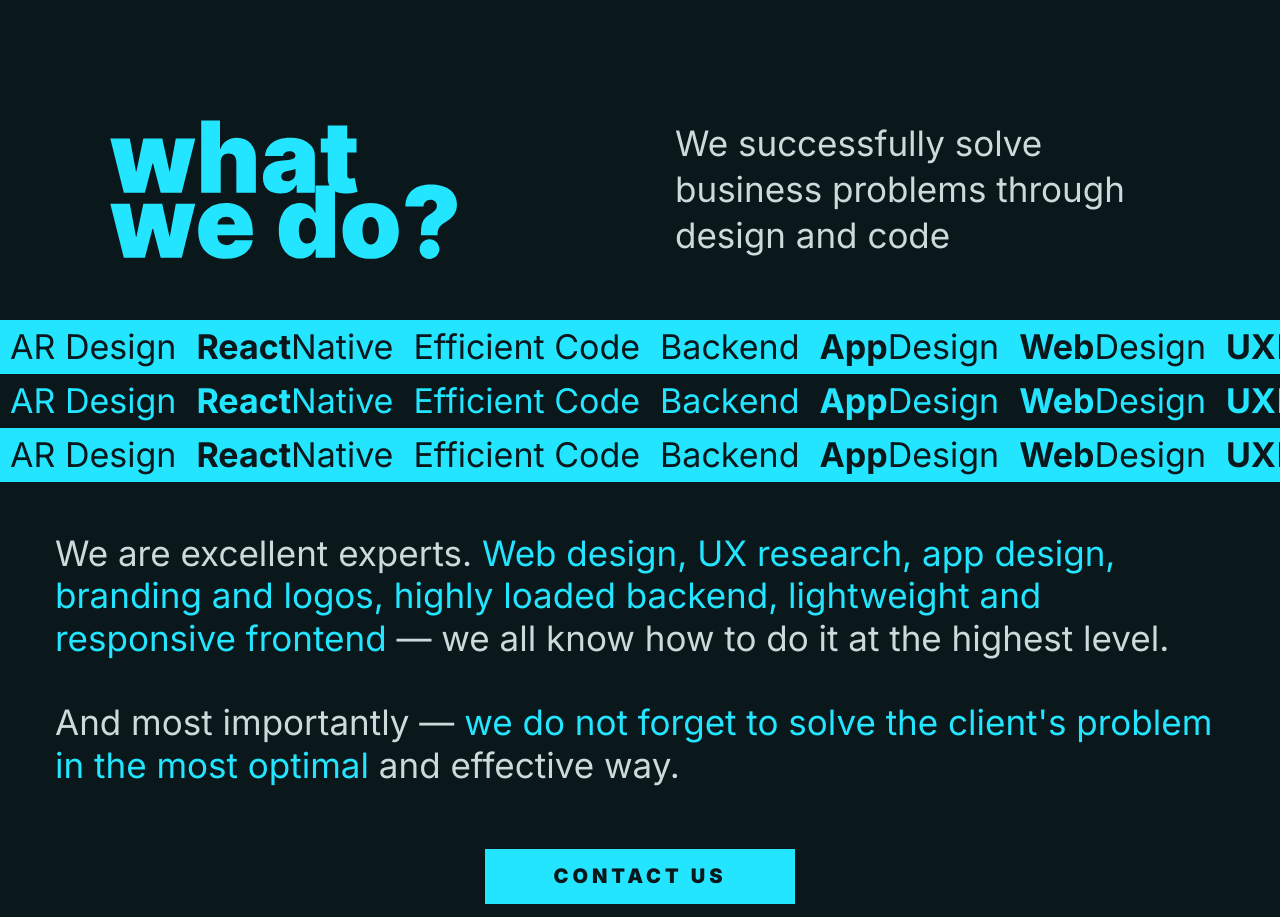
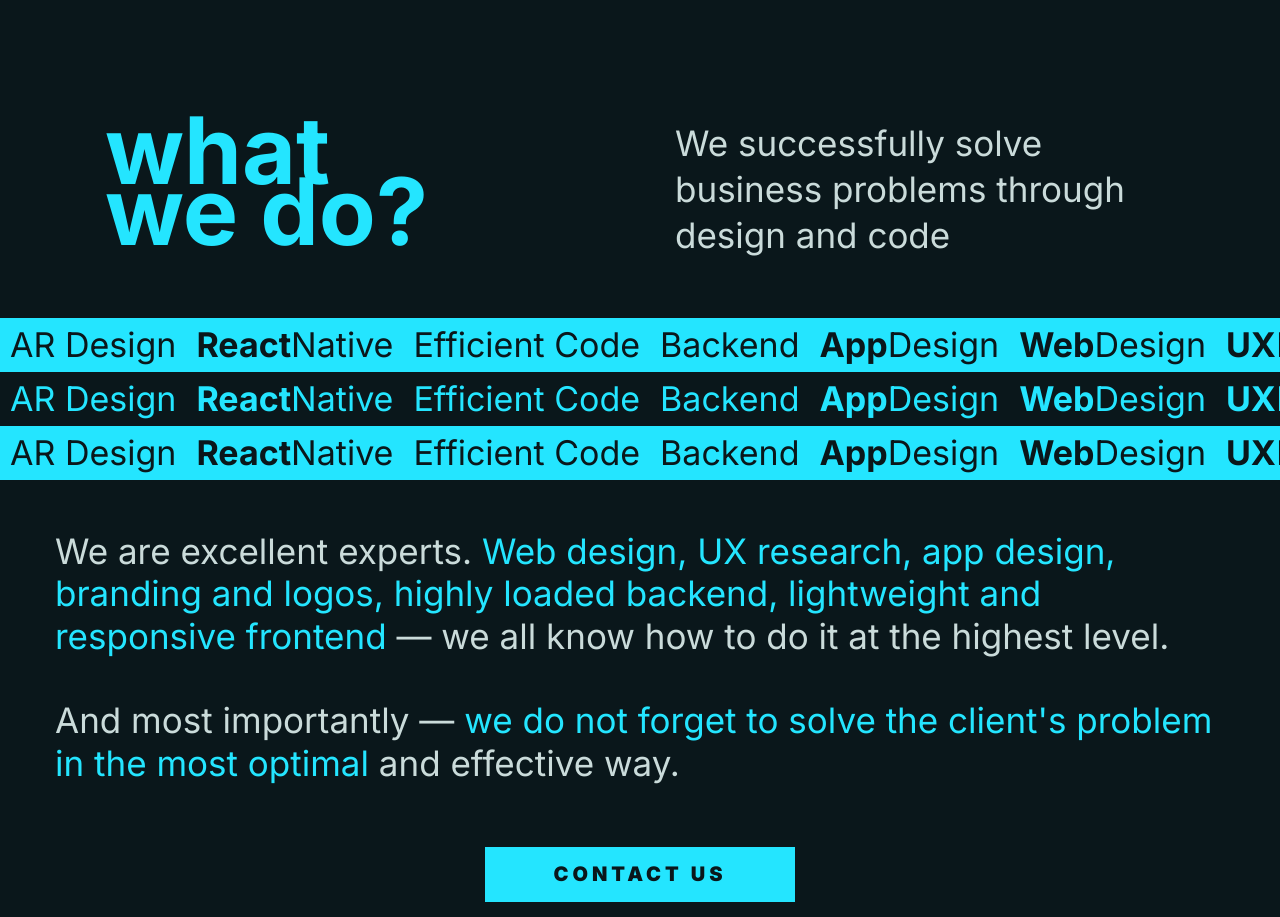
Before and after one commit to MajesticBay/majestic-bay, a React (Create React App) app: page / in a window 1280 px wide. Shown: the part 920-1837 px from the top of the page. Built offline with nearby package versions, Linux system fonts and the light colour scheme.

Commit message:
Replace what we do header image with text.

```diff
--- a/src/components/WhatWeDo.js
+++ b/src/components/WhatWeDo.js
@@ -2,7 +2,8 @@ import whatWeDo from "../images/what-we-do.svg";
 
 export const WhatWeDo = () => (
     <div className="what-we-do">
-        <img className="what-we-do__img-header" src={whatWeDo} alt="what we do"/>
+        {/* <img className="what-we-do__img-header" src={whatWeDo} alt="what we do"/> */}
+        <h2 className="header">what<br/>we do?</h2>
         <p className="header-description">We successfully solve business problems through design and code</p>
     </div>
 )
--- a/src/scss/_components.scss
+++ b/src/scss/_components.scss
@@ -14,3 +14,16 @@
 .green {
     color: var(--color-secondary);
 }
+
+.header {
+    color: var(--color-secondary);
+    font-size: 6rem;
+    line-height: 3.931rem;
+}
+
+@media only screen and (min-width: 400px) {
+    .header {
+        font-size: 9.3rem;
+        line-height: 6.1rem;
+    }
+}
--- a/src/scss/layout/_header.scss
+++ b/src/scss/layout/_header.scss
@@ -7,12 +7,6 @@
     padding-top: 3rem;
     margin-left: auto;
     margin-right: auto;
-}
-
-.header {
-    color: var(--color-secondary);
-    font-size: 93px;
-    line-height: 61px;
 }
 
 .header-description {
--- a/src/scss/main.css
+++ b/src/scss/main.css
@@ -95,6 +95,19 @@ a {
   color: var(--color-secondary);
 }
 
+.header {
+  color: var(--color-secondary);
+  font-size: 6rem;
+  line-height: 3.931rem;
+}
+
+@media only screen and (min-width: 400px) {
+  .header {
+    font-size: 9.3rem;
+    line-height: 6.1rem;
+  }
+}
+
 .banner {
   display: -webkit-box;
   display: -ms-flexbox;
@@ -175,12 +188,6 @@ a {
   padding-top: 3rem;
   margin-left: auto;
   margin-right: auto;
-}
-
-.header {
-  color: var(--color-secondary);
-  font-size: 93px;
-  line-height: 61px;
 }
 
 .header-description {
```
Also changed, not shown: 1 other file (tests, documents, lock files or other folders).
